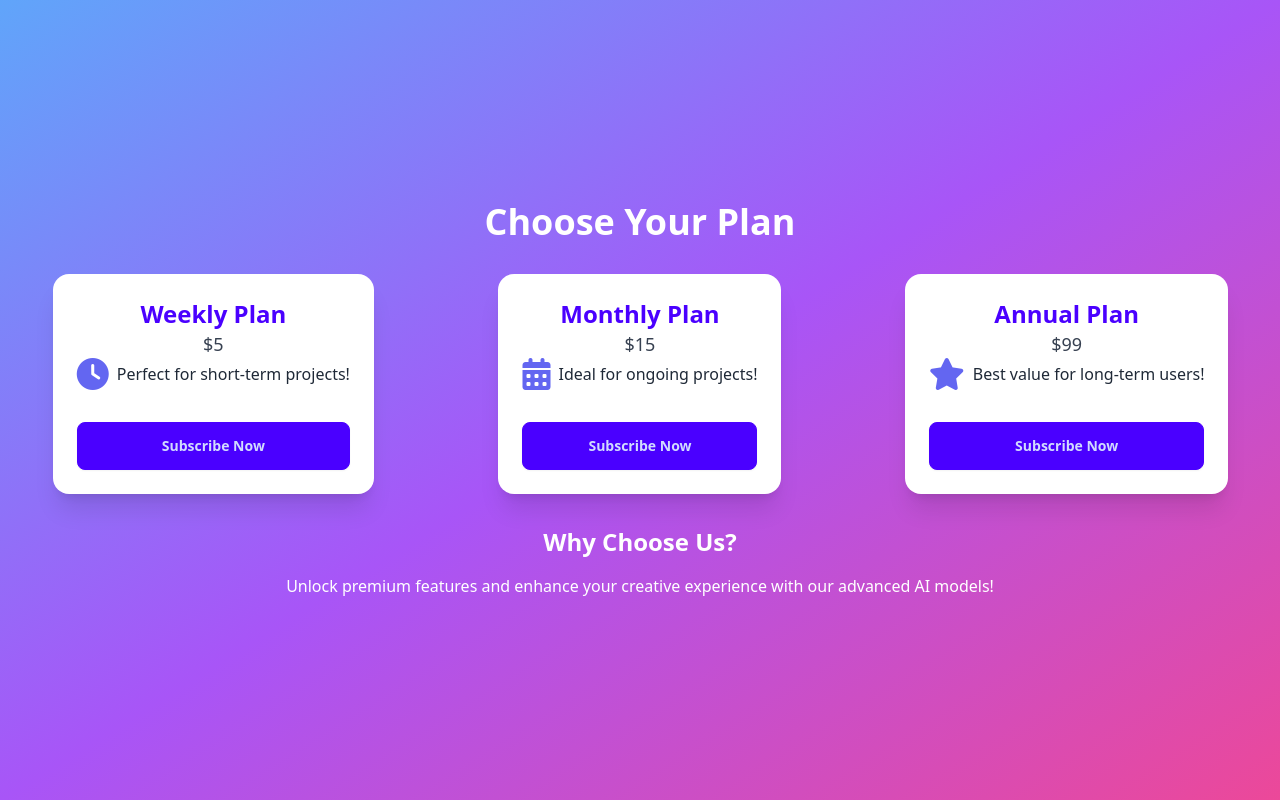
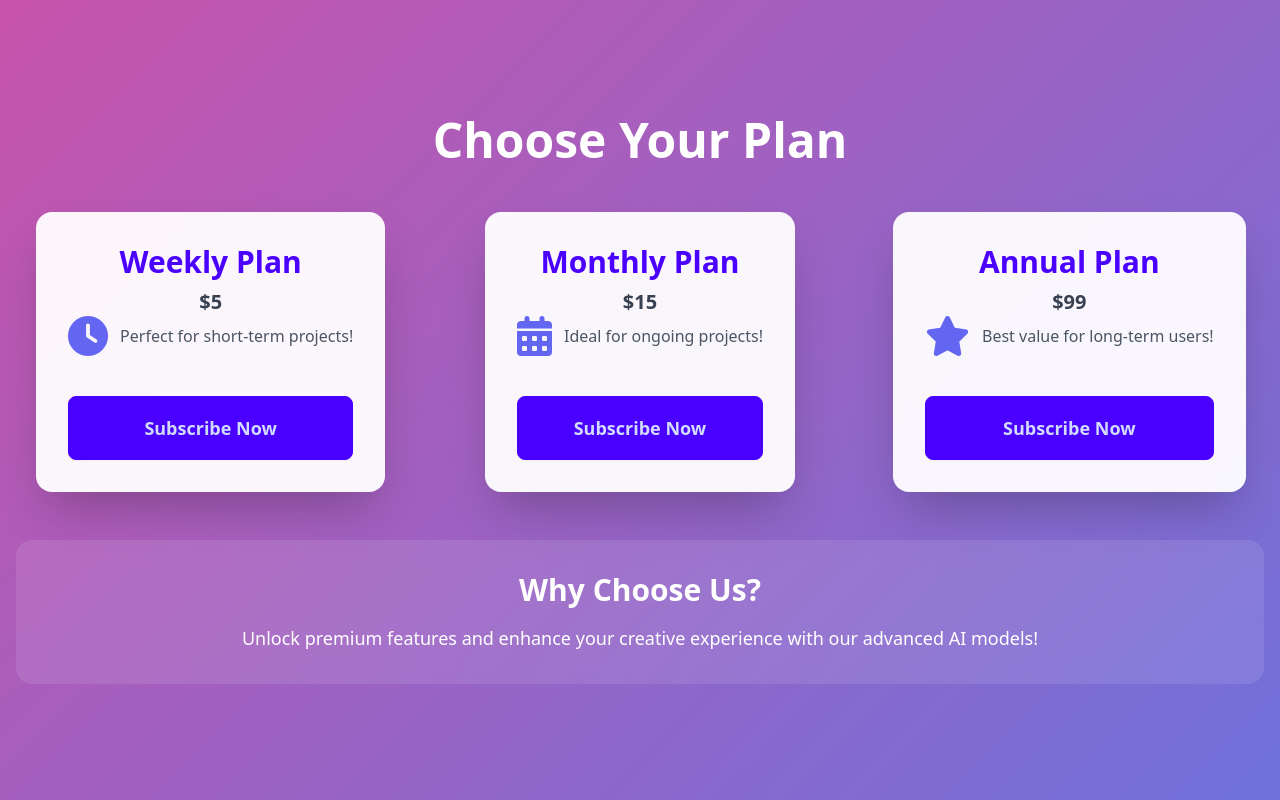
Before and after one commit to ohmparmar/prompt2pic, a Django app: page /image/plans/ in a window 1280 px wide. Run offline with Django 5.2, Linux system fonts and the light colour scheme; some libraries are stand-ins or nearby versions.

Commit message:
enhanced plans page and added stripe checkout ( not working)

```diff
--- a/prompt2pic/image_generation/templates/image_generation/plans.html
+++ b/prompt2pic/image_generation/templates/image_generation/plans.html
@@ -8,67 +8,175 @@
     <script src="https://cdn.tailwindcss.com"></script>
     <link rel="stylesheet" href="https://cdnjs.cloudflare.com/ajax/libs/font-awesome/6.0.0-beta3/css/all.min.css" />
     <style>
+        /* Enhanced Background */
+        body {
+            background: linear-gradient(135deg, #6b7280, #ec4899, #3b82f6);
+            background-size: 400% 400%;
+            animation: gradientBG 15s ease infinite;
+        }
+
+        @keyframes gradientBG {
+            0% { background-position: 0% 50%; }
+            50% { background-position: 100% 50%; }
+            100% { background-position: 0% 50%; }
+        }
+
+        /* Card Styling */
         .plan-card {
-            transition: transform 0.3s ease, box-shadow 0.3s ease;
+            position: relative;
+            transition: transform 0.4s ease, box-shadow 0.4s ease;
+            overflow: hidden;
+            border-radius: 1rem;
+            background: rgba(255, 255, 255, 0.95);
+            backdrop-filter: blur(10px);
         }
+
         .plan-card:hover {
-            transform: translateY(-5px);
-            box-shadow: 0 4px 20px rgba(0, 0, 0, 0.2);
+            transform: translateY(-10px) scale(1.03);
+            box-shadow: 0 15px 30px rgba(0, 0, 0, 0.25);
         }
+
+        /* Card Glow Effect */
+        .plan-card::before {
+            content: '';
+            position: absolute;
+            top: -50%;
+            left: -50%;
+            width: 200%;
+            height: 200%;
+            background: radial-gradient(circle, rgba(99, 102, 241, 0.2) 0%, transparent 70%);
+            opacity: 0;
+            transition: opacity 0.5s ease;
+            pointer-events: none;
+        }
+
+        .plan-card:hover::before {
+            opacity: 1;
+        }
+
+        /* Animated Icons */
         .benefit-icon {
-            font-size: 2rem;
+            font-size: 2.5rem;
             color: #6366f1;
+            transition: transform 0.3s ease;
+        }
+
+        .plan-card:hover .benefit-icon {
+            transform: scale(1.2) rotate(10deg);
+        }
+
+        /* Button Animation */
+        .btn-primary {
+            position: relative;
+            overflow: hidden;
+            transition: all 0.3s ease;
+        }
+
+        .btn-primary::after {
+            content: '';
+            position: absolute;
+            top: 50%;
+            left: 50%;
+            width: 0;
+            height: 0;
+            background: rgba(255, 255, 255, 0.3);
+            border-radius: 50%;
+            transform: translate(-50%, -50%);
+            transition: width 0.6s ease, height 0.6s ease;
+        }
+
+        .btn-primary:hover::after {
+            width: 200%;
+            height: 200%;
+        }
+
+        /* Title Animation */
+        .title-anim {
+            animation: fadeInDown 1s ease-out;
+        }
+
+        @keyframes fadeInDown {
+            0% { opacity: 0; transform: translateY(-20px); }
+            100% { opacity: 1; transform: translateY(0); }
+        }
+
+        /* Why Choose Us Section */
+        .why-choose-us {
+            background: rgba(255, 255, 255, 0.1);
+            padding: 2rem;
+            border-radius: 1rem;
+            backdrop-filter: blur(10px);
+            animation: fadeInUp 1s ease-out;
+        }
+
+        @keyframes fadeInUp {
+            0% { opacity: 0; transform: translateY(20px); }
+            100% { opacity: 1; transform: translateY(0); }
         }
     </style>
 </head>
-<body class="min-h-screen bg-gradient-to-br from-blue-400 via-purple-500 to-pink-500 flex items-center justify-center">
-    <div class="container mx-auto px-4 py-8">
-        <h1 class="text-4xl font-bold text-white text-center mb-8">Choose Your Plan</h1>
-        <div class="grid grid-cols-1 md:grid-cols-3 gap-8 justify-items-center">
-            <div class="card plan-card bg-base-100 shadow-xl p-6 text-center">
-                <h2 class="text-2xl font-bold text-primary">Weekly Plan</h2>
-                <p class="text-lg text-gray-700">$5</p>
-                <div class="flex items-center mb-4 justify-center">
+<body class="min-h-screen flex items-center justify-center">
+    <div class="container mx-auto px-4 py-12">
+        <h1 class="text-5xl font-extrabold text-white text-center mb-12 title-anim">Choose Your Plan</h1>
+        <div class="grid grid-cols-1 md:grid-cols-3 gap-10 justify-items-center">
+            <!-- Weekly Plan -->
+            <div class="card plan-card shadow-2xl p-8 text-center">
+                <h2 class="text-3xl font-bold text-primary mb-2">Weekly Plan</h2>
+                <p class="text-xl text-gray-700 font-semibold">$5</p>
+                <div class="flex items-center mb-6 justify-center">
                     <i class="fas fa-clock benefit-icon"></i>
-                    <p class="ml-2">Perfect for short-term projects!</p>
+                    <p class="ml-3 text-gray-600">Perfect for short-term projects!</p>
                 </div>
-                <button class="btn btn-primary mt-4" onclick="pay('weekly')">Subscribe Now</button>
+                <button class="btn btn-primary btn-lg mt-4" onclick="pay('weekly')">Subscribe Now</button>
             </div>
-            <div class="card plan-card bg-base-100 shadow-xl p-6 text-center">
-                <h2 class="text-2xl font-bold text-primary">Monthly Plan</h2>
-                <p class="text-lg text-gray-700">$15</p>
-                <div class="flex items-center mb-4 justify-center">
+            <!-- Monthly Plan -->
+            <div class="card plan-card shadow-2xl p-8 text-center">
+                <h2 class="text-3xl font-bold text-primary mb-2">Monthly Plan</h2>
+                <p class="text-xl text-gray-700 font-semibold">$15</p>
+                <div class="flex items-center mb-6 justify-center">
                     <i class="fas fa-calendar-alt benefit-icon"></i>
-                    <p class="ml-2">Ideal for ongoing projects!</p>
+                    <p class="ml-3 text-gray-600">Ideal for ongoing projects!</p>
                 </div>
-                <button class="btn btn-primary mt-4" onclick="pay('monthly')">Subscribe Now</button>
+                <button class="btn btn-primary btn-lg mt-4" onclick="pay('monthly')">Subscribe Now</button>
             </div>
-            <div class="card plan-card bg-base-100 shadow-xl p-6 text-center">
-                <h2 class="text-2xl font-bold text-primary">Annual Plan</h2>
-                <p class="text-lg text-gray-700">$99</p>
-                <div class="flex items-center mb-4 justify-center">
+            <!-- Annual Plan -->
+            <div class="card plan-card shadow-2xl p-8 text-center">
+                <h2 class="text-3xl font-bold text-primary mb-2">Annual Plan</h2>
+                <p class="text-xl text-gray-700 font-semibold">$99</p>
+                <div class="flex items-center mb-6 justify-center">
                     <i class="fas fa-star benefit-icon"></i>
-                    <p class="ml-2">Best value for long-term users!</p>
+                    <p class="ml-3 text-gray-600">Best value for long-term users!</p>
                 </div>
-                <button class="btn btn-primary mt-4" onclick="pay('annual')">Subscribe Now</button>
+                <button class="btn btn-primary btn-lg mt-4" onclick="pay('annual')">Subscribe Now</button>
             </div>
         </div>
-        <div class="mt-8 text-center text-white">
-            <h2 class="text-2xl font-bold">Why Choose Us?</h2>
-            <p class="mt-4">Unlock premium features and enhance your creative experience with our advanced AI models!</p>
+        <div class="mt-12 text-center text-white why-choose-us">
+            <h2 class="text-3xl font-bold">Why Choose Us?</h2>
+            <p class="mt-4 text-lg">Unlock premium features and enhance your creative experience with our advanced AI models!</p>
         </div>
     </div>
 
     <script src="https://js.stripe.com/v3/"></script>
     <script>
-        const stripe = Stripe('YOUR_STRIPE_PUBLIC_KEY'); // Replace with your Stripe public key
+        let stripe;
+        let stripeInitialized = false;
+
+        document.addEventListener('DOMContentLoaded', function() {
+            stripe = Stripe('sk_test_51QwSWdL05RboHoHGndmL3eTEDkrf9Rm2pQdkqyKr5CrCNcxtgaubBSo6MOGSYZy6JOjW1eYoSkTGG5qEnZ4NRCoR00elj8RQ8U');
+            stripeInitialized = true;
+            const buttons = document.querySelectorAll('.btn-primary');
+            buttons.forEach(button => button.disabled = false);
+        });
 
         function pay(plan) {
-            fetch('/create-payment-intent', {
+            if (!stripeInitialized) {
+                console.error('Stripe is not initialized yet.');
+                return;
+            }
+
+            fetch('/image/create-payment-intent/', {
                 method: 'POST',
-                headers: {
-                    'Content-Type': 'application/json',
-                },
+                headers: { 'Content-Type': 'application/json' },
                 body: JSON.stringify({ plan }),
             })
             .then(response => response.json())
--- a/prompt2pic/image_generation/urls.py
+++ b/prompt2pic/image_generation/urls.py
@@ -12,5 +12,7 @@ urlpatterns = [
     path("rename-chat/<int:chat_id>/", views.rename_chat, name="rename_chat"),
     path("change-password/", views.change_password, name="change_password"),
     path('plans/', views.plans_view, name='plans'),  # Add this line
+    path('create-payment-intent/', views.create_payment_intent, name='create_payment_intent'),  # Add this line
+
 
 ]
--- a/prompt2pic/image_generation/views.py
+++ b/prompt2pic/image_generation/views.py
@@ -378,3 +378,53 @@ def change_password(request):
 
 def plans_view(request):
     return render(request, 'image_generation/plans.html')  # Adjust the path as necessary
+
+
+from django.views.decorators.csrf import csrf_exempt
+from django.http import JsonResponse
+import stripe
+
+stripe.api_key = settings.STRIPE_SECRET_KEY  # Ensure you have your secret key set
+
+@csrf_exempt
+def create_payment_intent(request):
+    if request.method == 'POST':
+        data = json.loads(request.body)
+        plan = data.get('plan')
+
+        # Create a payment intent based on the plan
+        # You may want to set the amount based on the plan selected
+        if plan == 'weekly':
+            amount = 500  # Amount in cents
+        elif plan == 'monthly':
+            amount = 1500
+        elif plan == 'annual':
+            amount = 9900
+        else:
+            return JsonResponse({'error': 'Invalid plan'}, status=400)
+
+        try:
+            # Create a new Checkout Session
+            checkout_session = stripe.checkout.Session.create(
+                payment_method_types=['card'],
+                line_items=[
+                    {
+                        'price_data': {
+                            'currency': 'usd',
+                            'product_data': {
+                                'name': f'{plan.capitalize()} Plan',
+                            },
+                            'unit_amount': amount,
+                        },
+                        'quantity': 1,
+                    },
+                ],
+                mode='payment',
+                success_url='http://127.0.0.1:8000/image/dashboard/',  # Replace with your success URL
+                cancel_url='http://127.0.0.1:8000/image/plans/',  # Replace with your cancel URL
+            )
+            return JsonResponse({'id': checkout_session.id})
+        except Exception as e:
+            return JsonResponse({'error': str(e)}, status=500)
+
+    return JsonResponse({'error': 'Invalid request method'}, status=405)
--- a/prompt2pic/prompt2pic/settings.py
+++ b/prompt2pic/prompt2pic/settings.py
@@ -152,3 +152,4 @@ STABILITYAI_API_KEY = env("STABILITYAI_API_KEY")
 LOGIN_URL = "/auth/login/"
 IMAGEPIG_API_KEY = env("IMAGEPIG_API_KEY")
 HUGGING_FACE_API_KEY = env("HUGGING_FACE_API_KEY")
+STRIPE_SECRET_KEY = env("STRIPE_SECRET_KEY")
```
